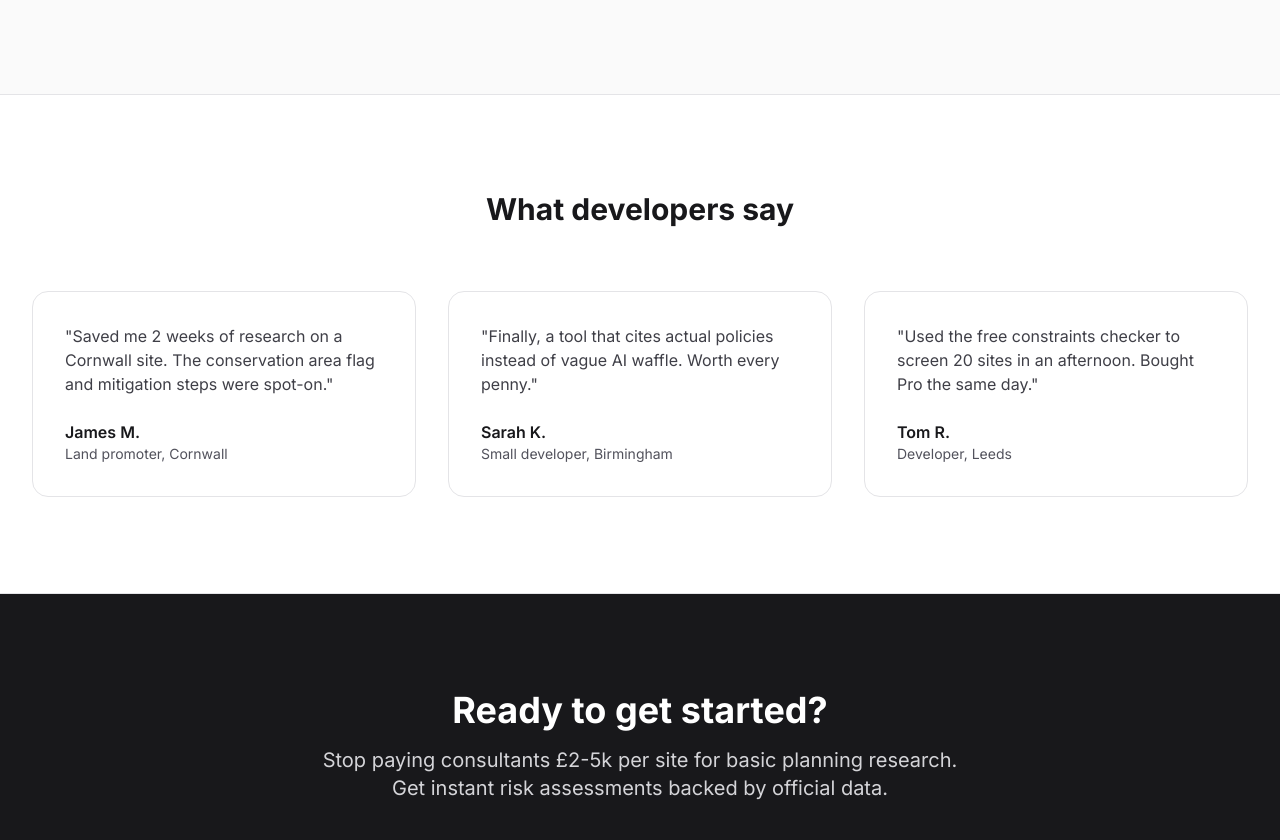
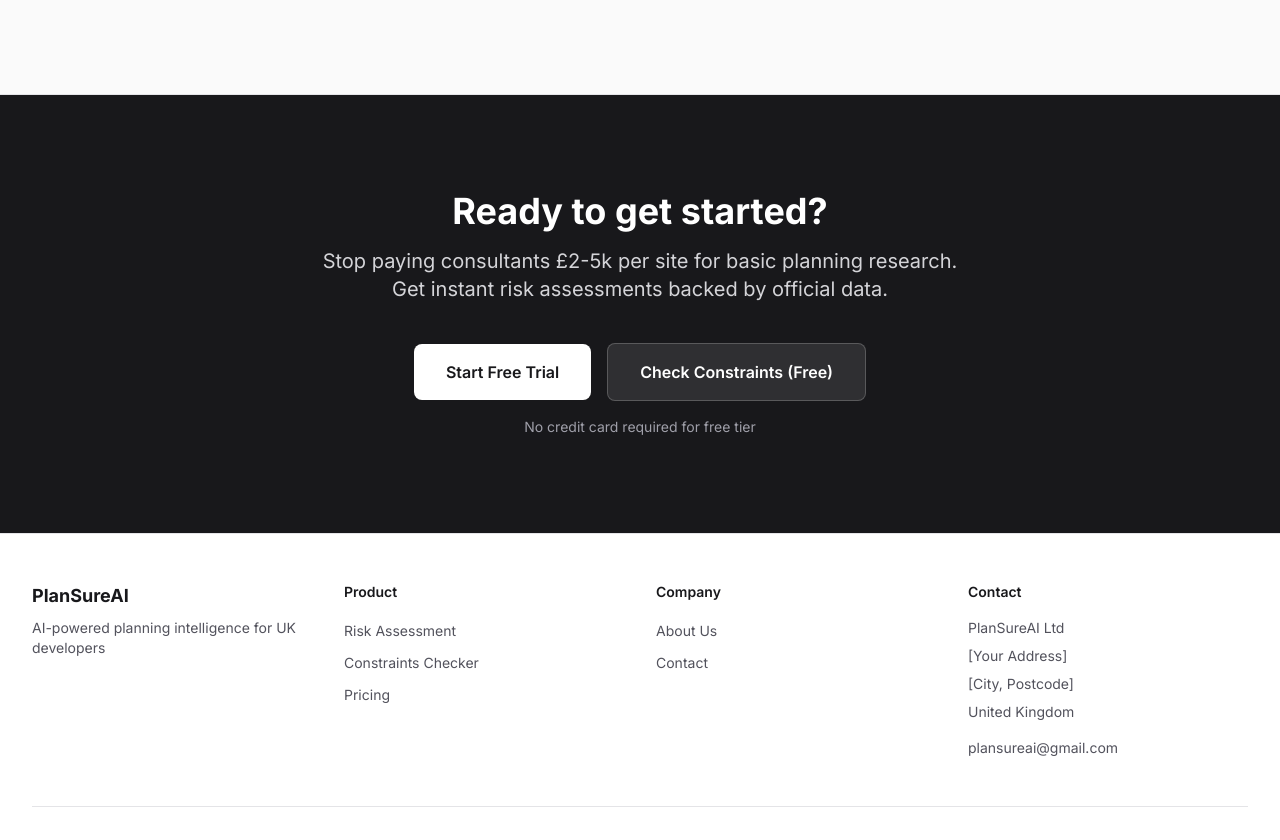
Before and after one commit to PlanSureAI/plansureai-risk-web, a Next.js app: page / in a window 1280 px wide. Shown: the part 3195-4035 px from the top of the page. Built offline with nearby package versions, Linux system fonts and the light colour scheme.

Commit message:
Remove placeholder testimonials

```diff
--- a/app/(marketing)/page.tsx
+++ b/app/(marketing)/page.tsx
@@ -266,32 +266,6 @@ export default function HomePage() {
         </div>
       </section>
 
-      <section className="border-b border-zinc-200 bg-white py-24">
-        <div className="mx-auto max-w-7xl px-4 sm:px-6 lg:px-8">
-          <div className="text-center">
-            <h2 className="text-3xl font-bold text-zinc-900">What developers say</h2>
-          </div>
-
-          <div className="mt-16 grid gap-8 md:grid-cols-3">
-            <Testimonial
-              quote="Saved me 2 weeks of research on a Cornwall site. The conservation area flag and mitigation steps were spot-on."
-              author="James M."
-              role="Land promoter, Cornwall"
-            />
-            <Testimonial
-              quote="Finally, a tool that cites actual policies instead of vague AI waffle. Worth every penny."
-              author="Sarah K."
-              role="Small developer, Birmingham"
-            />
-            <Testimonial
-              quote="Used the free constraints checker to screen 20 sites in an afternoon. Bought Pro the same day."
-              author="Tom R."
-              role="Developer, Leeds"
-            />
-          </div>
-        </div>
-      </section>
-
       <section className="bg-zinc-900 py-24 text-white">
         <div className="mx-auto max-w-7xl px-4 text-center sm:px-6 lg:px-8">
           <h2 className="text-4xl font-bold">Ready to get started?</h2>
@@ -460,15 +434,3 @@ function PricingCard({
     </div>
   );
 }
-
-function Testimonial({ quote, author, role }: { quote: string; author: string; role: string }) {
-  return (
-    <div className="rounded-2xl border border-zinc-200 bg-white p-8">
-      <p className="text-base text-zinc-700">"{quote}"</p>
-      <div className="mt-6">
-        <div className="font-semibold text-zinc-900">{author}</div>
-        <div className="text-sm text-zinc-600">{role}</div>
-      </div>
-    </div>
-  );
-}
```
